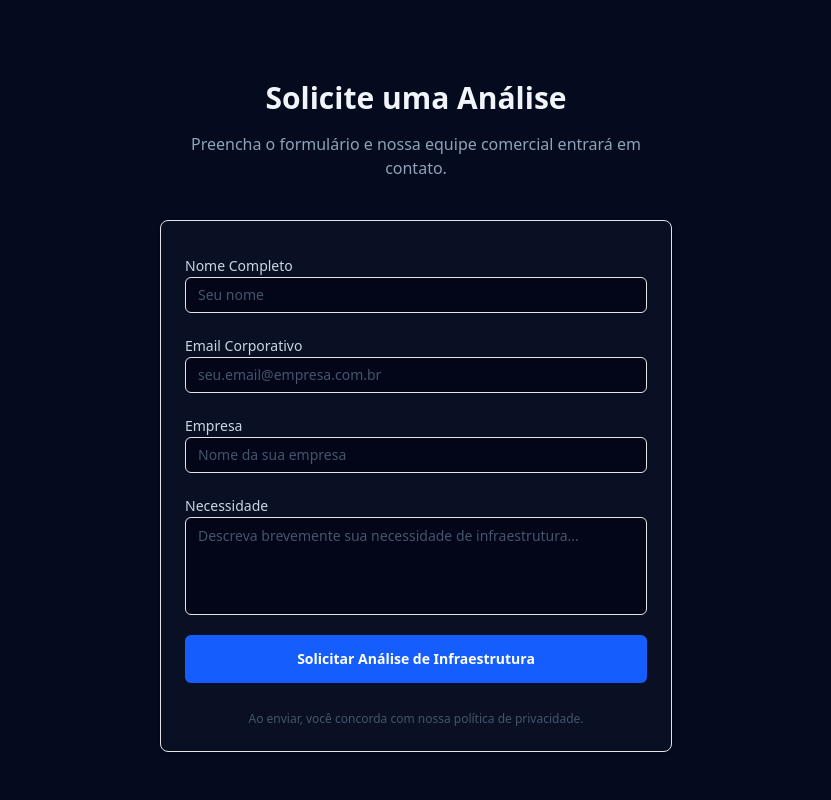
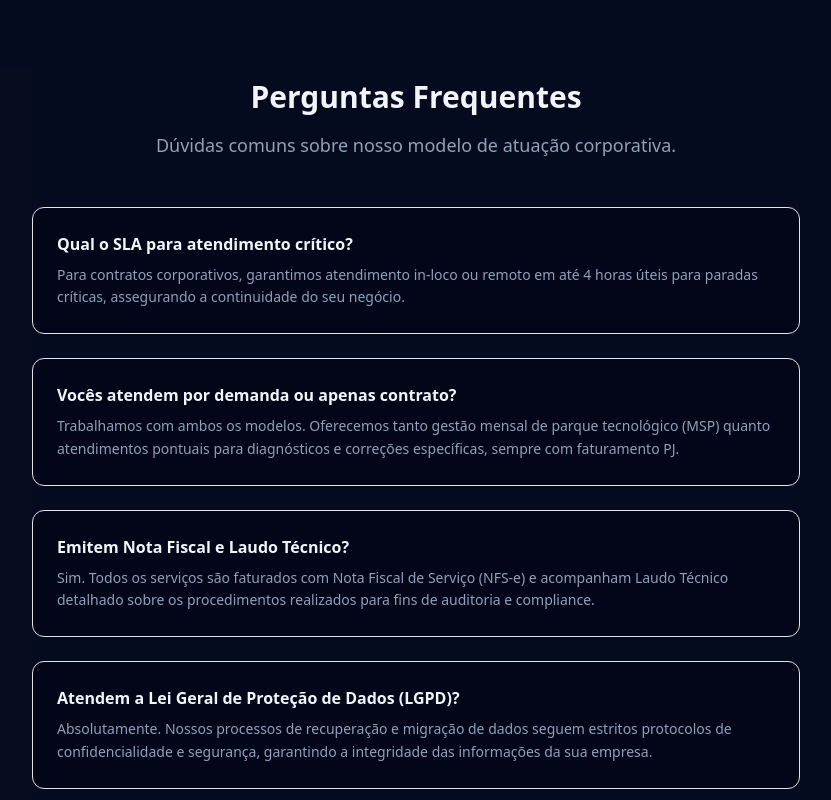
Before and after one commit to wheslancardoso/wtechprot, a Next.js app: page / in a window 1280 px wide. Shown: the part 2220-3020 px from the top of the page, without its empty margins (224-1055 px from the left). Built offline with nearby package versions, Linux system fonts and the light colour scheme; no server answers.

Commit message:
feat: add FAQ section to increase content density and authority

```diff
--- a/src/components/landing/business-landing.tsx
+++ b/src/components/landing/business-landing.tsx
@@ -254,6 +254,52 @@ export function BusinessLanding() {
                     </div>
                 </section>
 
+                {/* PERGUNTAS FREQUENTES */}
+                <section className="py-20 bg-slate-900/30">
+                    <div className="container mx-auto px-4">
+                        <div className="max-w-3xl mx-auto">
+                            <div className="text-center mb-12">
+                                <h2 className="text-2xl md:text-3xl font-bold text-slate-100 mb-4">
+                                    Perguntas Frequentes
+                                </h2>
+                                <p className="text-slate-400 text-lg max-w-2xl mx-auto">
+                                    Dúvidas comuns sobre nosso modelo de atuação corporativa.
+                                </p>
+                            </div>
+
+                            <div className="space-y-6">
+                                <div className="p-6 rounded-xl bg-slate-950 border border-slate-800">
+                                    <h3 className="text-slate-100 font-semibold mb-2">Qual o SLA para atendimento crítico?</h3>
+                                    <p className="text-slate-400 text-sm leading-relaxed">
+                                        Para contratos corporativos, garantimos atendimento in-loco ou remoto em até 4 horas úteis para paradas críticas, assegurando a continuidade do seu negócio.
+                                    </p>
+                                </div>
+
+                                <div className="p-6 rounded-xl bg-slate-950 border border-slate-800">
+                                    <h3 className="text-slate-100 font-semibold mb-2">Vocês atendem por demanda ou apenas contrato?</h3>
+                                    <p className="text-slate-400 text-sm leading-relaxed">
+                                        Trabalhamos com ambos os modelos. Oferecemos tanto gestão mensal de parque tecnológico (MSP) quanto atendimentos pontuais para diagnósticos e correções específicas, sempre com faturamento PJ.
+                                    </p>
+                                </div>
+
+                                <div className="p-6 rounded-xl bg-slate-950 border border-slate-800">
+                                    <h3 className="text-slate-100 font-semibold mb-2">Emitem Nota Fiscal e Laudo Técnico?</h3>
+                                    <p className="text-slate-400 text-sm leading-relaxed">
+                                        Sim. Todos os serviços são faturados com Nota Fiscal de Serviço (NFS-e) e acompanham Laudo Técnico detalhado sobre os procedimentos realizados para fins de auditoria e compliance.
+                                    </p>
+                                </div>
+
+                                <div className="p-6 rounded-xl bg-slate-950 border border-slate-800">
+                                    <h3 className="text-slate-100 font-semibold mb-2">Atendem a Lei Geral de Proteção de Dados (LGPD)?</h3>
+                                    <p className="text-slate-400 text-sm leading-relaxed">
+                                        Absolutamente. Nossos processos de recuperação e migração de dados seguem estritos protocolos de confidencialidade e segurança, garantindo a integridade das informações da sua empresa.
+                                    </p>
+                                </div>
+                            </div>
+                        </div>
+                    </div>
+                </section>
+
                 {/* FORMULÁRIO DE CONTATO */}
                 <section id="contato" className="py-20 bg-slate-900/30 border-t border-white/5">
                     <div className="container mx-auto px-4">
```
